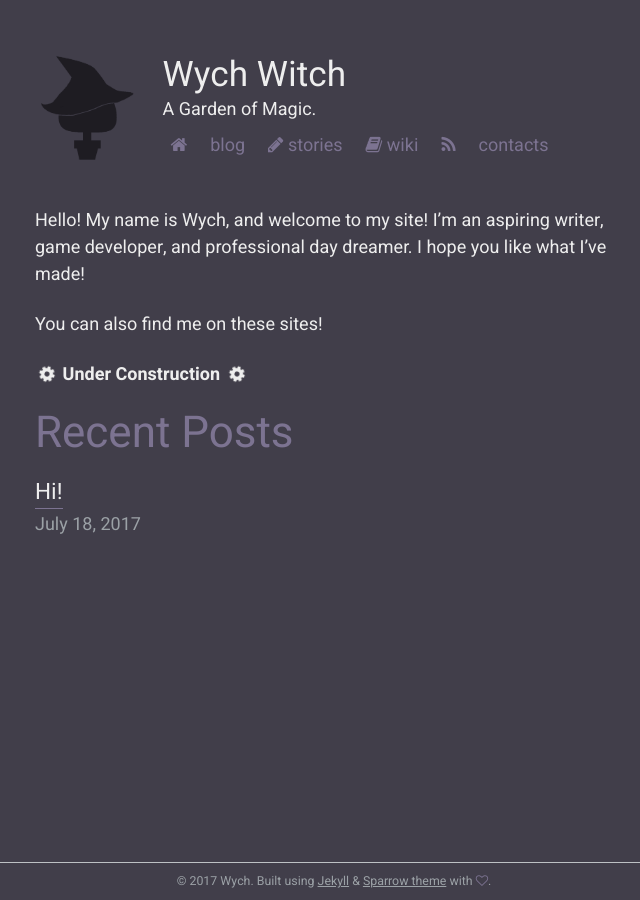
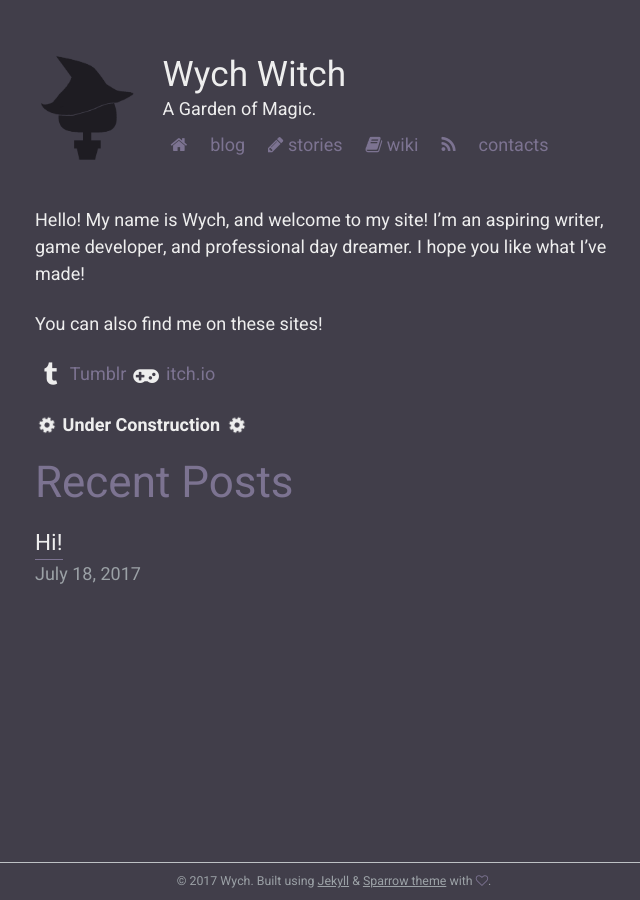
Before and after one commit to BarrelTitor/main, a Jekyll site: the page built from index.md, in a window 1280 px wide. Shown: the whole page, without its empty margins (306-946 px from the left). Built offline with Jekyll 4.4.1, drawn with Linux system fonts in a browser that asks for light colours.

Commit message:
updating the main page and trying stuff out

```diff
--- a/index.md
+++ b/index.md
@@ -7,6 +7,9 @@ Hello! My name is Wych, and welcome to my site! I'm an aspiring writer, game dev
 
 You can also find me on these sites!
 
+<i class="fa fa-tumblr fa-lg fa-fw"></i> [Tumblr](https://wychwitch.tumblr.com)
+<i class="fa fa-gamepad fa-lg fa-fw"></i> [itch.io](wychwitch.itch.io)
+
 <i class="fa fa-cog fa-spin fa-sm fa-fw"></i>
 <span class="sr-only">Loading...</span> **Under Construction** <i class="fa fa-cog fa-spin fa-sm fa-fw"></i>
 <span class="sr-only">Loading...</span>
```
